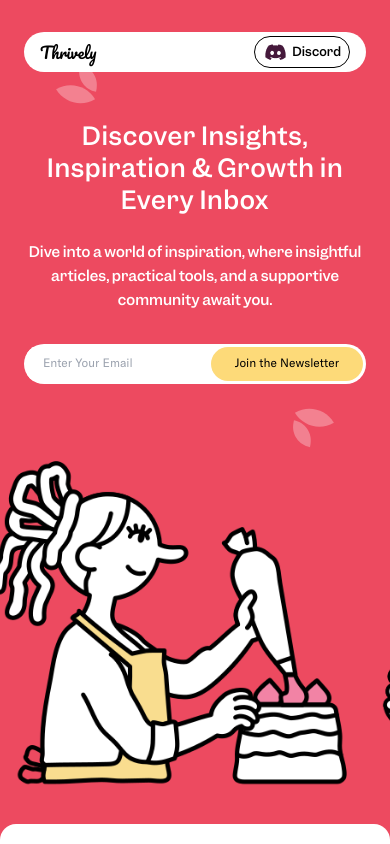
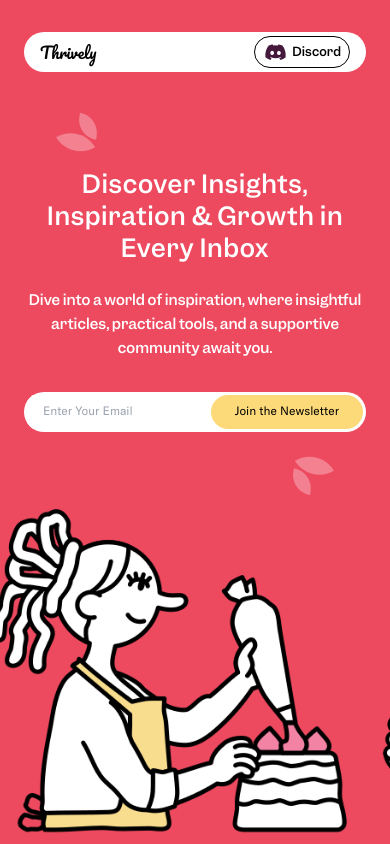
Before and after one commit to King-OJ/thrively, a Next.js app: page / in a window 390 px wide. Shown: the top 844 px of the page. Built offline with nearby package versions, Linux system fonts and the light colour scheme.

Commit message:
added responsiveness

```diff
--- a/components/Footer.tsx
+++ b/components/Footer.tsx
@@ -25,7 +25,7 @@ export default function Footer() {
                     Join the Newsletter
                   </button>
                 </form>
-                <div className="absolute  right-4 top-0 md:-right-20 md:top-6">
+                <div className="absolute  right-4 -top-3 md:-right-20 md:top-6">
                   <Image
                     src={featherImg}
                     alt="feathers"
--- a/components/Hero.tsx
+++ b/components/Hero.tsx
@@ -41,7 +41,7 @@ export default function Hero() {
           </div>
         </nav>
 
-        <div className="my-12 md:my-24 md:mt-20 mx-6 md:mx-10">
+        <div className="mt-24 mb-12 md:mb-24 md:mt-20 mx-6 md:mx-10">
           <div className="w-full relative md:static">
             <div className="text-center space-y-6 text-white">
               <h1 className="text-2xl md:text-4xl max-w-xl mx-auto md:leading-[3rem] tracking-wide">
--- a/components/WhatYouGet.tsx
+++ b/components/WhatYouGet.tsx
@@ -166,7 +166,7 @@ export default function WhatYouGet() {
                 </div>
               </div>
             </li>
-            <li className="w-full flex md:items-center gap-4 md:gap-20">
+            <li className="w-full flex md:items-center gap-8 md:gap-20">
               <div className="md:px-6">
                 <Image
                   src="/assets/femalebakerdecoratingcake.png"
```
